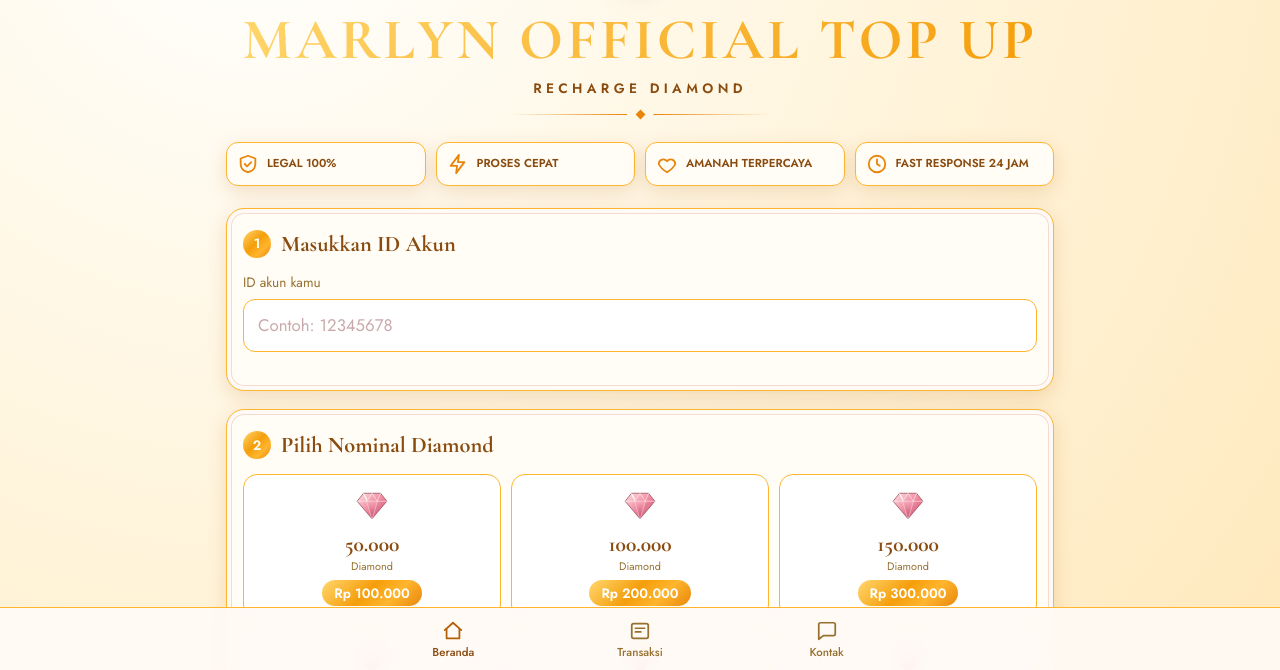
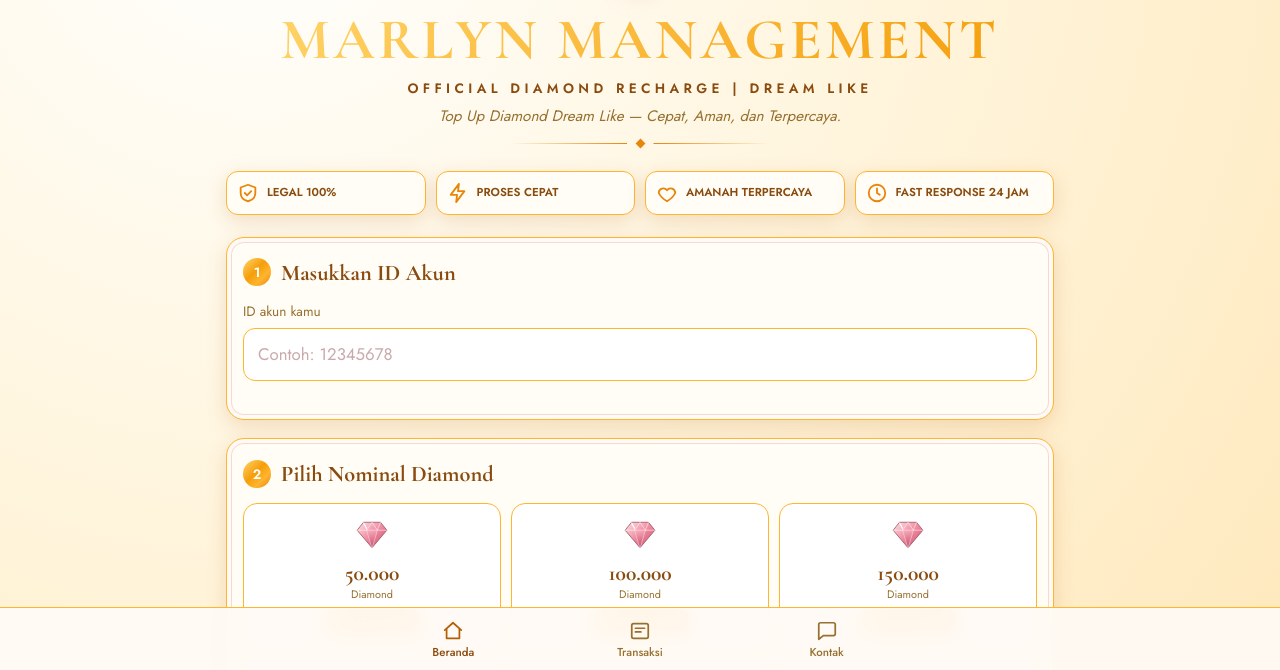
Before and after one commit to faisalshoei88-droid/YENi-TOPUP, a plain HTML site: page index.html in a window 1280 px wide. Shown: the part 127-797 px from the top of the page. Drawn offline with nearby package versions, Linux system fonts and the light colour scheme.

Commit message:
Merek final: MARLYN MANAGEMENT + slogan Dream Like

```diff
--- a/index.html
+++ b/index.html
@@ -4,7 +4,7 @@
 <meta charset="UTF-8">
 <meta name="viewport" content="width=device-width, initial-scale=1, viewport-fit=cover">
 <meta name="theme-color" content="#fbf1ec">
-<title>MARLYN OFFICIAL TOP UP — Recharge Diamond</title>
+<title>MARLYN MANAGEMENT — OFFICIAL DIAMOND RECHARGE | DREAM LIKE</title>
 <link rel="preconnect" href="https://fonts.googleapis.com">
 <link rel="preconnect" href="https://fonts.gstatic.com" crossorigin>
 <link href="https://fonts.googleapis.com/css2?family=Cormorant+Garamond:wght@600;700&family=Jost:wght@400;500;600&display=swap" rel="stylesheet">
@@ -33,7 +33,8 @@ body{font-family:var(--sans);color:var(--ink);line-height:1.5;
   background:var(--grad);background-size:220% 100%;-webkit-background-clip:text;background-clip:text;color:transparent;
   animation:shine 3.5s ease-out 1 both}
 @keyframes shine{from{background-position:100% 0}to{background-position:0 0}}
-.hero .sub{margin-top:8px;font-weight:600;font-size:.85rem;letter-spacing:.32em;color:var(--wine)}
+.hero .slogan{font-size:.95rem;color:var(--muted);margin-top:6px;font-style:italic}
+  .hero .sub{margin-top:8px;font-weight:600;font-size:.85rem;letter-spacing:.32em;color:var(--wine)}
 .hero .orn{display:flex;align-items:center;justify-content:center;gap:10px;margin:12px auto 0;max-width:260px}
 .hero .orn i{height:1px;flex:1;background:linear-gradient(90deg,transparent,var(--rg))}
 .hero .orn i:last-child{transform:scaleX(-1)}
@@ -140,8 +141,9 @@ input[type=text]:focus{outline:none;border-color:var(--rg);box-shadow:0 0 0 3px
 <header class="hero" id="beranda">
   <div class="wrap">
     <svg class="gem" aria-hidden="true"><use href="#diamond"/></svg>
-    <h1 id="shopName">MARLYN OFFICIAL TOP UP</h1>
-    <p class="sub">RECHARGE DIAMOND</p>
+    <h1 id="shopName">MARLYN MANAGEMENT</h1>
+    <p class="sub">OFFICIAL DIAMOND RECHARGE | DREAM LIKE</p>
+    <p class="slogan">Top Up Diamond Dream Like — Cepat, Aman, dan Terpercaya.</p>
     <div class="orn" aria-hidden="true"><i></i><b></b><i></i></div>
   </div>
 </header>
@@ -207,8 +209,8 @@ input[type=text]:focus{outline:none;border-color:var(--rg);box-shadow:0 0 0 3px
 <script>
 /* ============ KONFIGURASI — ubah data toko di sini ============ */
 const CONFIG = {
-  shopName: "MARLYN OFFICIAL TOP UP",
-  tagline: "RECHARGE DIAMOND",
+  shopName: "MARLYN MANAGEMENT",
+  tagline: "OFFICIAL DIAMOND RECHARGE | DREAM LIKE",
   waNumber: "6282386384142",        // format internasional, tanpa + dan tanpa 0 di depan
   waDisplay: "0823 8638 4142",
   processTime: "1-10 menit",
```
